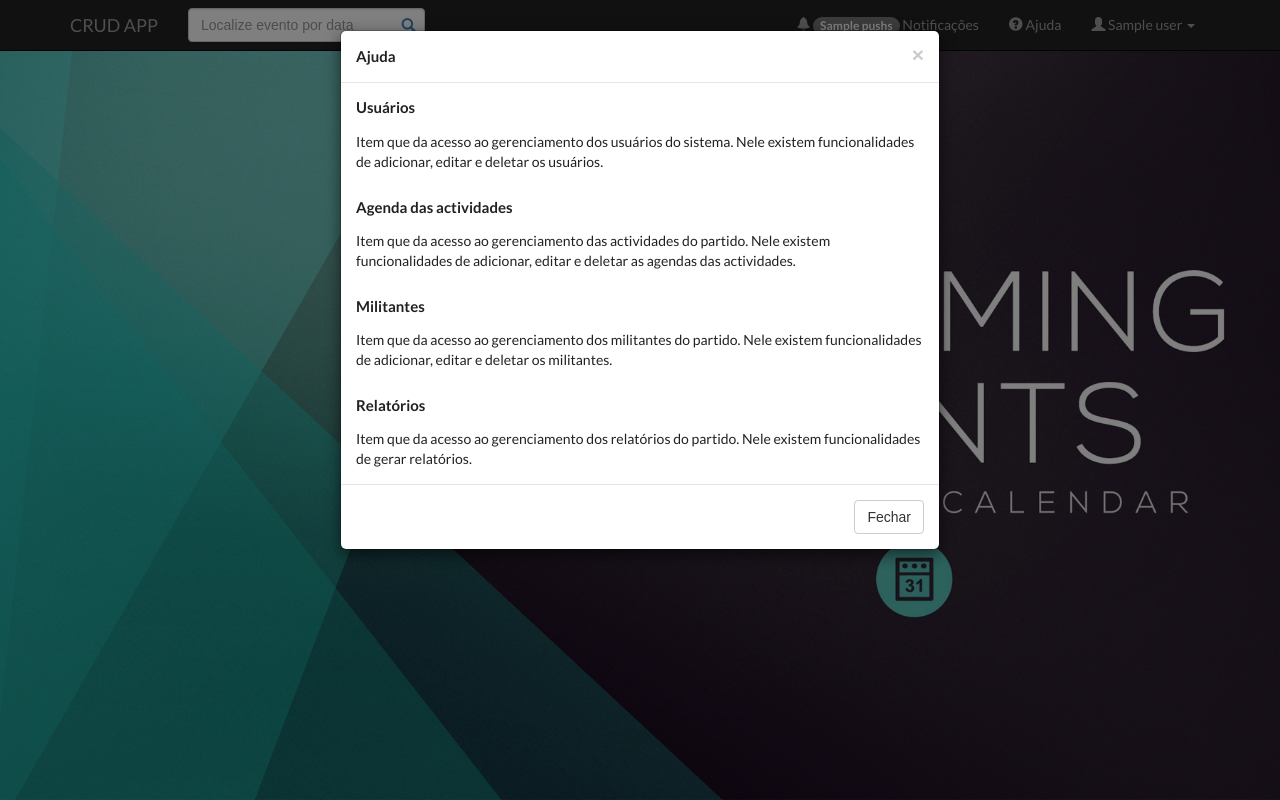
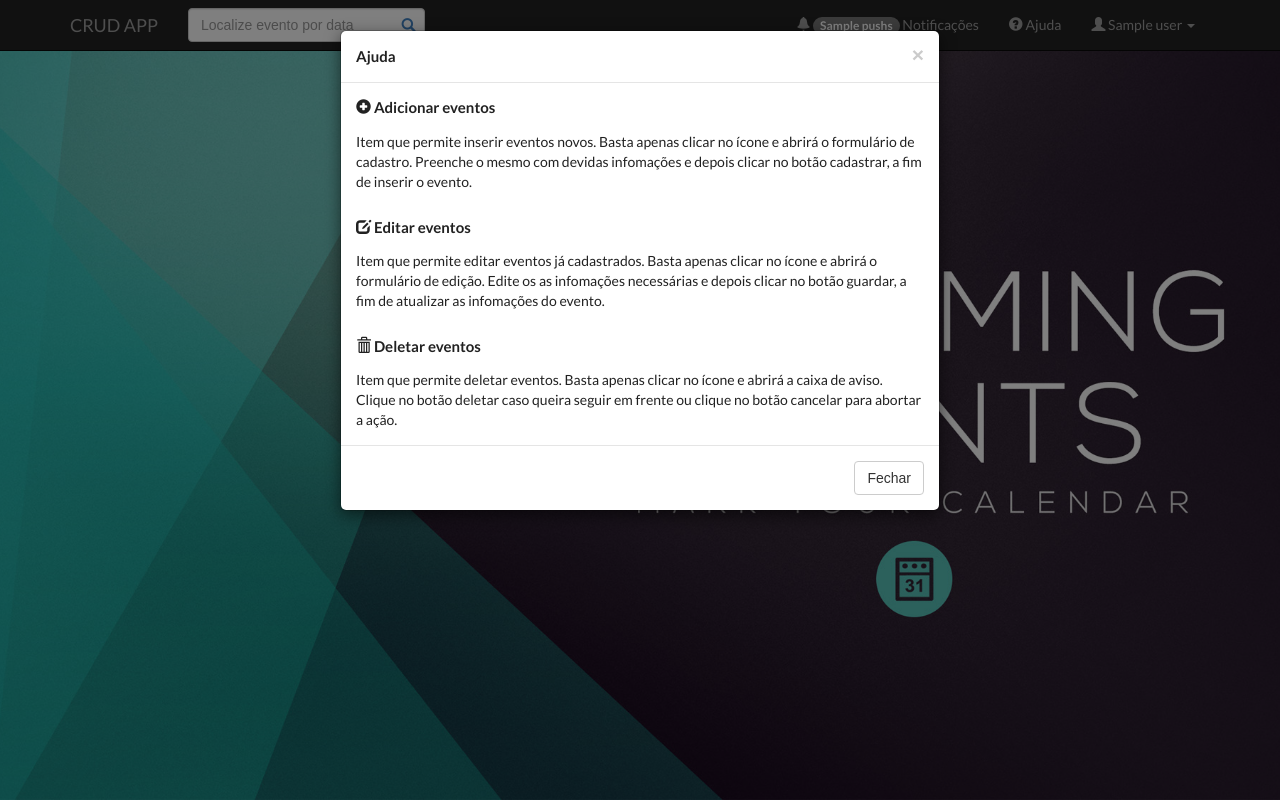
Before and after one commit to franciscobizi/crud_application, a PHP site: template views/home-template/home-template.twig in a window 1280 px wide, after a click on "Ajuda". Run offline with PHP 8.4, Linux system fonts and the light colour scheme; the template is opened without the code that fills it: most values are stand-ins (such as "Sample title", 1, 10 or a date in 2020); some libraries are stand-ins or nearby versions; some web fonts are replaced.

Commit message:
Fixed some logics on frontend and updated help modal

```diff
--- a/views/ajax/ajax.html
+++ b/views/ajax/ajax.html
@@ -1,4 +1,37 @@
 <script type="text/javascript">
+    // Authentication
+            $("#signin").click(function(){
+
+                var mail = $("#mail").val();
+                var pass = $("#pass").val();
+
+                $.ajax({
+
+                    method: 'POST',
+                    url: 'http://localhost/crud_application/signin',
+                    dataType: 'json',
+                    data: {email: mail, passw: pass},
+                    success: function(data){
+                        var field = data['resp'];
+                        var msg = data['msg'];
+
+                        switch(field){
+
+                            case 'yes':
+                                window.location="http://localhost/crud_application/user";
+                            break;
+                            case 'no':
+                                $("#result").removeClass('text-success');
+                                $("#result").addClass('text-danger text-center').text(msg);
+
+                            break;
+                            default:
+
+                        }
+
+                   }
+                });
+            });
 
     $("#adUser").click(function(){
 
--- a/views/home-template/home-template.twig
+++ b/views/home-template/home-template.twig
@@ -58,7 +58,7 @@
         </form>
         <div id="navbar" class="navbar-collapse collapse pull-right">
           <ul class="nav navbar-nav">
-              <li><a href="#notification" title="{{auth.pushs}} evento(s) em eminência!" data-toggle="modal" ><i class='glyphicon glyphicon-bell'></i> <span class="badge" id="News">{{auth.pushs}}</span> Notificações </a></li>
+              <li><a href="#notification" title="{{auth.pushs}} evento(s) em eminência!" data-toggle="modal" ><i class='glyphicon glyphicon-bell'></i> {% if auth.pushs == 0 %} {% else %} <span class="badge" id="News">{{auth.pushs}}</span>{% endif %} Notificações </a></li>
             <li><a href="#ajuda" data-toggle="modal" ><i class='glyphicon glyphicon-question-sign'></i> Ajuda</a></li>
             <li class="dropdown">
               <a href="#" class="dropdown-toggle" data-toggle="dropdown" role="button" aria-haspopup="true" aria-expanded="false"><i class='glyphicon glyphicon-user'></i> {{ auth.user.name | convert_encoding('ISO-8859-1', 'UTF-8') }} <span class="caret"></span></a>
@@ -77,7 +77,7 @@
         </div><!--/.nav-collapse -->
       </div>
     </nav>
-    <div style="padding-top: 150px;"></div>
+    <div style="padding-top: 100px;"></div>
     <main>
     {% block content %}{% endblock %}
     </main>
--- a/views/home.twig
+++ b/views/home.twig
@@ -15,7 +15,7 @@
                         </a>
                         </div>
                     {% else %}
-                    <h3 >Total : {{total}}</h3>
+                    <h3 style="color: #FFF">Total de eventos : {{total}}</h3>
                     <div class="table-responsive">
 
                     <table class="table table-striped">
--- a/views/modals/modals.html
+++ b/views/modals/modals.html
@@ -8,24 +8,18 @@
                   <h4 class="modal-title" id="exampleModalLabel">Ajuda</h4>
                 </div>
                 <div class="modal-body">
-                 <h4>Usuários</h4>
+                 <h4><span class="glyphicon glyphicon-plus-sign" ></span> Adicionar eventos</h4>
                  <p>
-                     Item que da acesso ao gerenciamento dos usuários do sistema. Nele existem funcionalidades de adicionar, editar e deletar os usuários.
+                     Item que permite inserir eventos novos. Basta apenas clicar no ícone e abrirá o formulário de cadastro. Preenche o mesmo com devidas infomações e depois clicar no botão cadastrar, a fim de inserir o evento.
                  </p>
-                 <h4>Agenda das actividades</h4>
+                 <h4><span class="glyphicon glyphicon-edit" ></span> Editar eventos</h4>
                  <p>
-                     Item que da acesso ao gerenciamento das actividades do partido. Nele existem funcionalidades de adicionar, editar e deletar as agendas das actividades.
+                     Item que permite editar eventos já cadastrados. Basta apenas clicar no ícone e abrirá o formulário de edição. Edite os as infomações necessárias e depois clicar no botão guardar, a fim de atualizar as infomações do evento.
                  </p>
-                 <h4>Militantes</h4>
+                 <h4><span class="glyphicon glyphicon-trash" ></span> Deletar eventos</h4>
                  <p>
-                     Item que da acesso ao gerenciamento dos militantes do partido. Nele existem funcionalidades de adicionar, editar e deletar os militantes.
+                     Item que permite deletar eventos. Basta apenas clicar no ícone e abrirá a caixa de aviso. Clique no botão deletar caso queira seguir em frente ou clique no botão cancelar para abortar a ação.
                  </p>
-
-                 <h4>Relatórios</h4>
-                 <p>
-                     Item que da acesso ao gerenciamento dos relatórios do partido. Nele existem funcionalidades de gerar relatórios.
-                 </p>
-
 
                 </div>
                 <div class="modal-footer">
```
Also changed, not shown: views/welcome.twig (+3 -38 lines).
